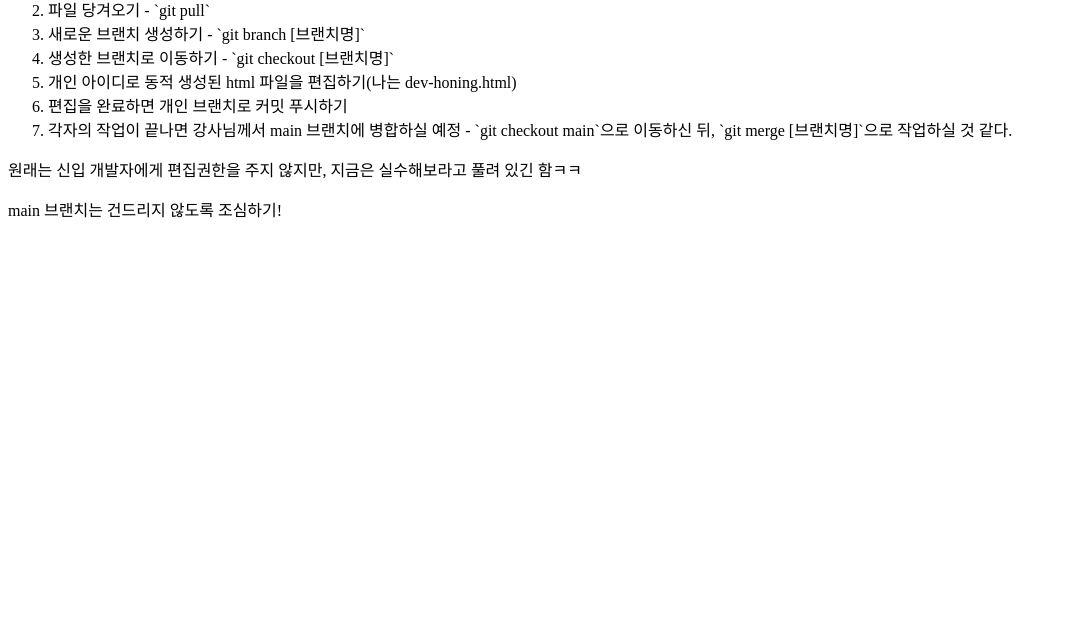
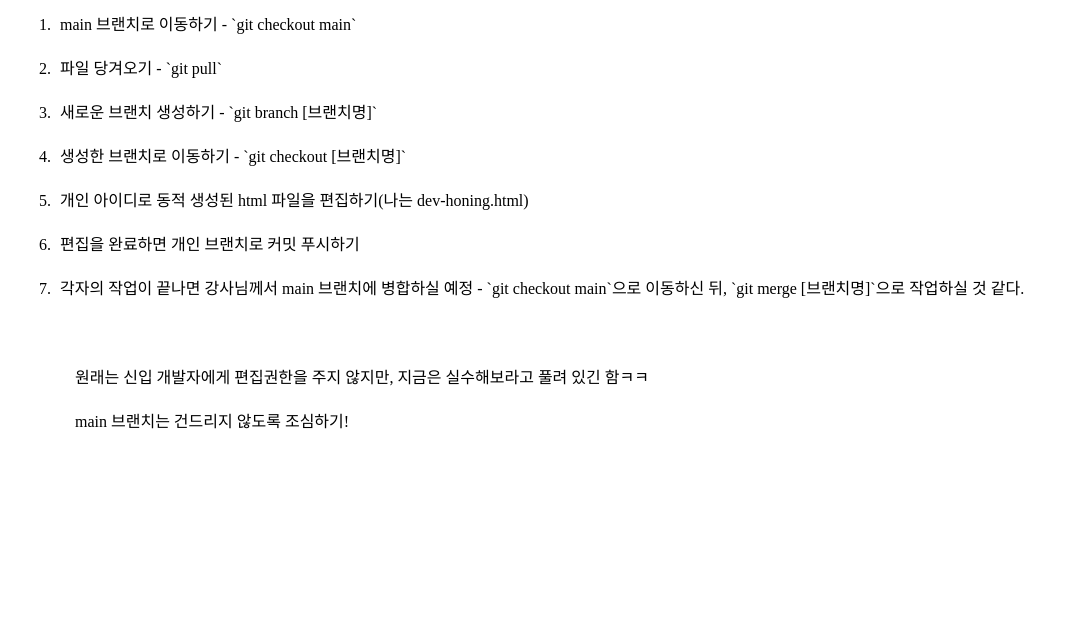
Before and after one commit to KDT-IaaS-Class-One-Group/KDT-IaaS-Class-One, a website: page static/dev-honing.html in a window 1280 px wide. Shown: the part 162-800 px from the top of the page, without its empty margins (0-1073 px from the left). Drawn offline with Linux system fonts and the light colour scheme.

Commit message:
<style> 추가하고 전체 선택자로 margin, padding 설정

```diff
--- a/static/dev-honing.html
+++ b/static/dev-honing.html
@@ -4,6 +4,12 @@
     <meta charset="UTF-8">
     <meta name="viewport" content="width=device-width, initial-scale=1.0">
     <title>4 : dev-honing</title>
+    <style>
+      *{
+        margin: 10px;
+        padding: 5px;
+      }
+    </style>
   </head>
   <body>
     <h1>나는 dev-honing 아이디를 사용하고 있습니다!</h1>
```
